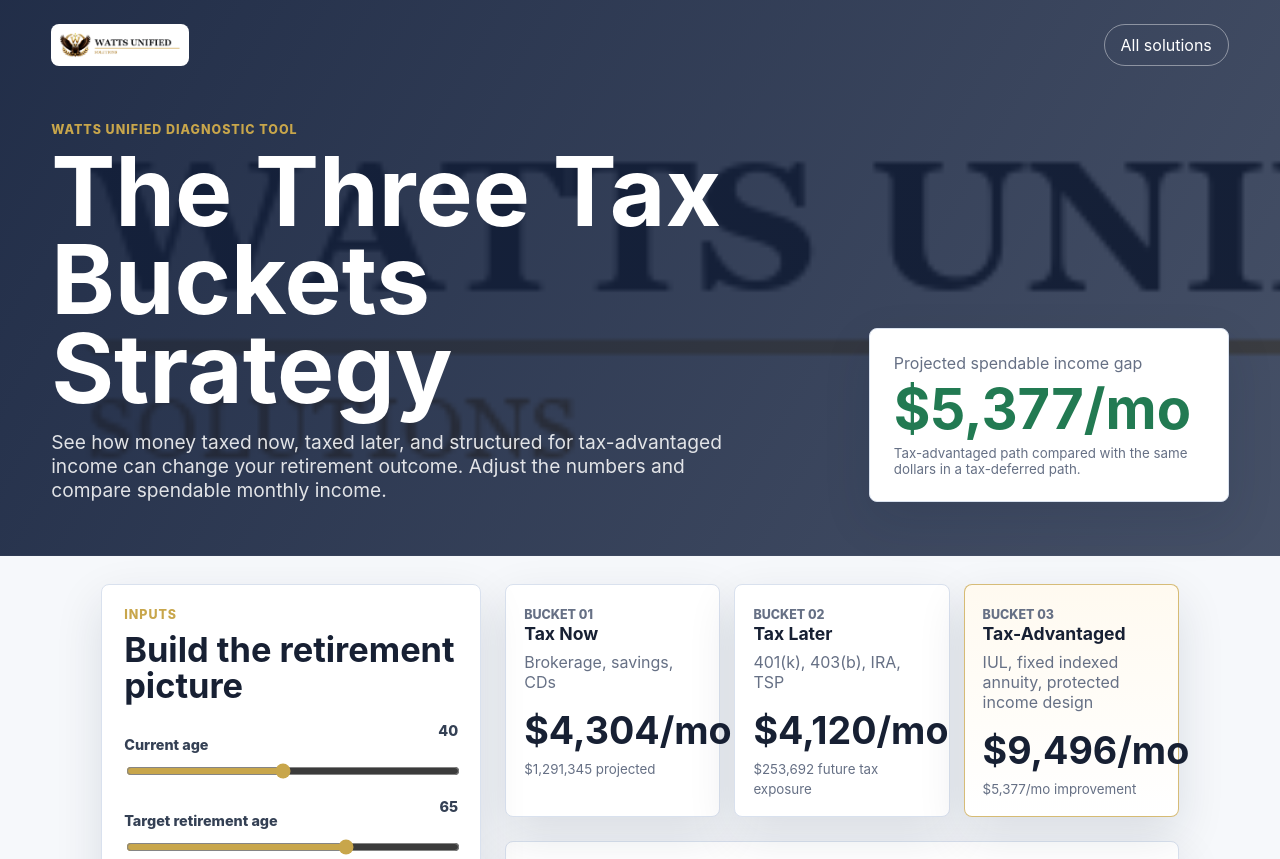
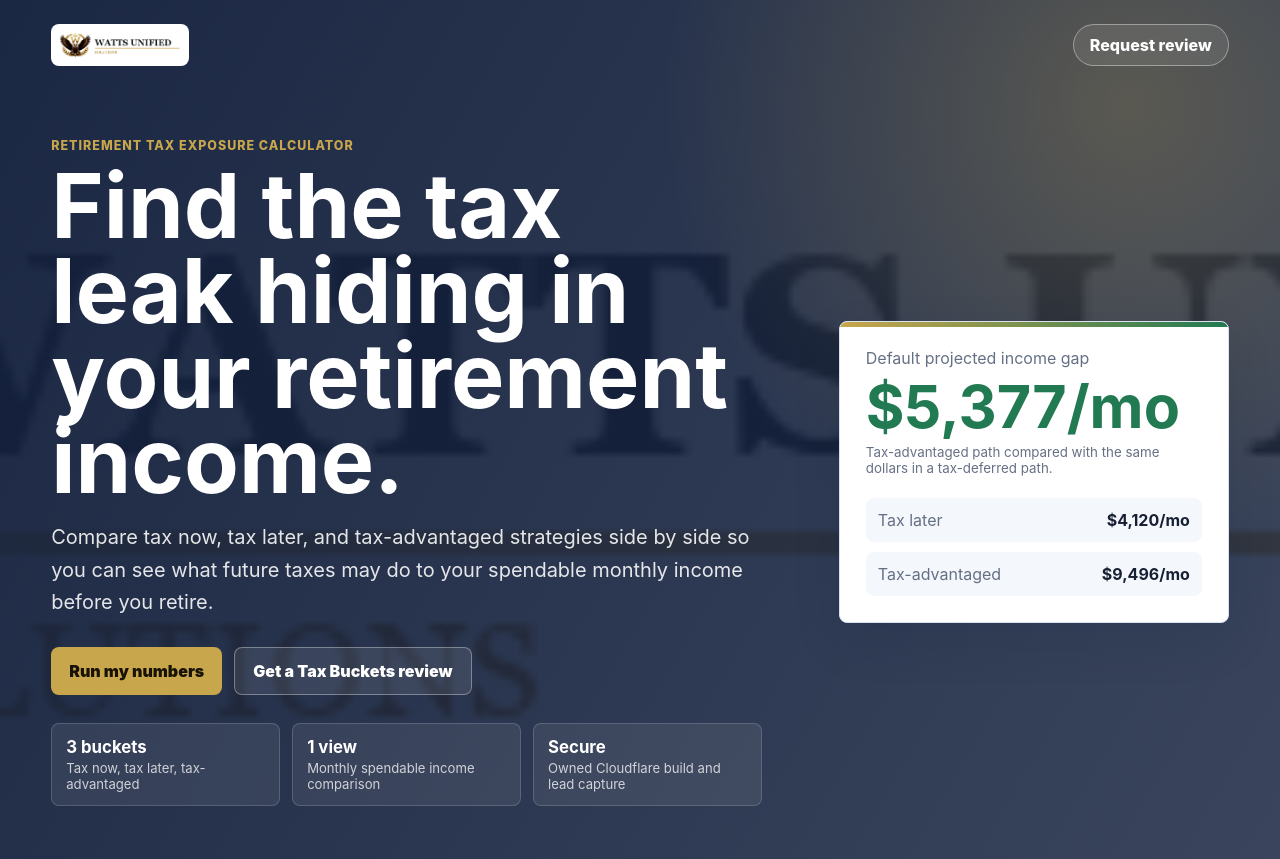
Before and after one commit to wattsunifiedsolutions/watts-owned-tools, a website: page tools/tax-buckets/public/index.html in a window 1280 px wide. Shown: the top 859 px of the page. Drawn offline with Linux system fonts and the light colour scheme.

Commit message:
Improve Tax Buckets hero conversion and SEO

```diff
--- a/tools/tax-buckets/public/app.js
+++ b/tools/tax-buckets/public/app.js
@@ -133,8 +133,10 @@ function calculate() {
   byId("taxableIncome").textContent = monthlyMoney(taxableIncome);
   byId("taxableBalance").textContent = `${money.format(taxableBalance)} projected`;
   byId("deferredIncome").textContent = monthlyMoney(deferredIncome);
+  byId("heroDeferred").textContent = monthlyMoney(deferredIncome);
   byId("deferredTax").textContent = `${money.format(taxExposure)} future tax exposure`;
   byId("advantagedIncome").textContent = monthlyMoney(advantagedIncome);
+  byId("heroAdvantaged").textContent = monthlyMoney(advantagedIncome);
   byId("incomeGap").textContent = `${monthlyMoney(Math.max(0, incomeGap))} improvement`;
   byId("heroGap").textContent = monthlyMoney(Math.max(0, incomeGap));
   byId("yearsToRetirement").textContent = years;
--- a/tools/tax-buckets/public/index.html
+++ b/tools/tax-buckets/public/index.html
@@ -3,37 +3,83 @@
   <head>
     <meta charset="UTF-8" />
     <meta name="viewport" content="width=device-width, initial-scale=1.0" />
-    <title>The Three Tax Buckets Strategy | Watts Unified Solutions</title>
+    <title>Tax Buckets Calculator | Compare Tax Now, Tax Later, Tax-Free Income</title>
     <meta
       name="description"
-      content="Compare taxable, tax-deferred, and tax-advantaged retirement strategies with an owned Watts Unified Solutions calculator."
+      content="Use the Watts Unified Tax Buckets Calculator to compare taxable, tax-deferred, and tax-advantaged retirement income before future taxes reduce your spendable income."
     />
     <link rel="canonical" href="https://taxbuckets.wattsunified.com/" />
     <link rel="icon" type="image/svg+xml" href="/favicon.svg" />
+    <meta property="og:title" content="Tax Buckets Calculator | Watts Unified Solutions" />
+    <meta
+      property="og:description"
+      content="Compare tax now, tax later, and tax-advantaged retirement income in one interactive calculator."
+    />
+    <meta property="og:type" content="website" />
+    <meta property="og:url" content="https://taxbuckets.wattsunified.com/" />
+    <meta property="og:image" content="https://taxbuckets.wattsunified.com/assets/external/36aecca15980-c4b4ebc2-e7e0-458d-b606-6adcee762f5d.png" />
+    <meta name="twitter:card" content="summary_large_image" />
+    <meta name="twitter:title" content="Tax Buckets Calculator | Watts Unified Solutions" />
+    <meta
+      name="twitter:description"
+      content="See how future taxes can affect your retirement income and compare tax-advantaged alternatives."
+    />
     <link rel="stylesheet" href="/styles.css" />
+    <script type="application/ld+json">
+      {
+        "@context": "https://schema.org",
+        "@type": "FinancialProduct",
+        "name": "Tax Buckets Calculator",
+        "provider": {
+          "@type": "Organization",
+          "name": "Watts Unified Solutions",
+          "url": "https://wattsunified.com/"
+        },
+        "description": "An interactive retirement income calculator comparing taxable, tax-deferred, and tax-advantaged retirement strategies."
+      }
+    </script>
   </head>
   <body>
     <main class="shell">
       <section class="hero">
         <nav class="brandbar" aria-label="Watts Unified Solutions">
-          <img src="/assets/external/36aecca15980-c4b4ebc2-e7e0-458d-b606-6adcee762f5d.png" alt="Watts Unified Solutions" />
-          <a href="https://wattsunified.com/solutions">All solutions</a>
+          <img
+            src="/assets/external/36aecca15980-c4b4ebc2-e7e0-458d-b606-6adcee762f5d.png"
+            alt="Watts Unified Solutions"
+            width="138"
+            height="52"
+            fetchpriority="high"
+          />
+          <a href="#review">Request review</a>
         </nav>
 
         <div class="hero-grid">
           <div>
-            <p class="eyebrow">Watts Unified diagnostic tool</p>
-            <h1>The Three Tax Buckets Strategy</h1>
+            <p class="eyebrow">Retirement tax exposure calculator</p>
+            <h1>Find the tax leak hiding in your retirement income.</h1>
             <p class="lead">
-              See how money taxed now, taxed later, and structured for tax-advantaged income can change your
-              retirement outcome. Adjust the numbers and compare spendable monthly income.
+              Compare tax now, tax later, and tax-advantaged strategies side by side so you can see what future taxes
+              may do to your spendable monthly income before you retire.
             </p>
+            <div class="hero-actions" aria-label="Primary actions">
+              <a class="button primary" href="#calculator">Run my numbers</a>
+              <a class="button secondary" href="#review">Get a Tax Buckets review</a>
+            </div>
+            <ul class="hero-proof" aria-label="What this calculator shows">
+              <li><strong>3 buckets</strong><span>Tax now, tax later, tax-advantaged</span></li>
+              <li><strong>1 view</strong><span>Monthly spendable income comparison</span></li>
+              <li><strong>Secure</strong><span>Owned Cloudflare build and lead capture</span></li>
+            </ul>
           </div>
-          <div class="hero-card" aria-live="polite">
-            <span>Projected spendable income gap</span>
-            <strong id="heroGap">$0/mo</strong>
+          <aside class="hero-card" aria-live="polite">
+            <span>Default projected income gap</span>
+            <strong id="heroGap">$5,377/mo</strong>
               <small>Tax-advantaged path compared with the same dollars in a tax-deferred path.</small>
-          </div>
+            <div class="mini-results">
+              <div><span>Tax later</span><b id="heroDeferred">$4,120/mo</b></div>
+              <div><span>Tax-advantaged</span><b id="heroAdvantaged">$9,496/mo</b></div>
+            </div>
+          </aside>
         </div>
       </section>
 
@@ -171,7 +217,7 @@
         </section>
       </section>
 
-      <section class="lead-capture">
+      <section class="lead-capture" id="review">
         <div>
           <p class="eyebrow">Secure review</p>
           <h2>Get the Tax Buckets breakdown for your exact situation</h2>
--- a/tools/tax-buckets/public/styles.css
+++ b/tools/tax-buckets/public/styles.css
@@ -40,12 +40,13 @@ a {
 
 .hero {
   background:
-    linear-gradient(120deg, rgba(20, 33, 61, 0.94), rgba(20, 33, 61, 0.78)),
+    radial-gradient(circle at 88% 12%, rgba(200, 166, 75, 0.28), transparent 34%),
+    linear-gradient(120deg, rgba(20, 33, 61, 0.97), rgba(20, 33, 61, 0.83)),
     url("/assets/external/36aecca15980-c4b4ebc2-e7e0-458d-b606-6adcee762f5d.png");
   background-position: center;
   background-size: cover;
   color: #fff;
-  padding: 24px clamp(18px, 4vw, 56px) 54px;
+  padding: 24px clamp(18px, 4vw, 56px) 64px;
 }
 
 .brandbar,
@@ -62,7 +63,7 @@ footer {
   align-items: center;
   justify-content: space-between;
   gap: 18px;
-  margin-bottom: 56px;
+  margin-bottom: clamp(38px, 6vw, 72px);
 }
 
 .brandbar img {
@@ -74,17 +75,20 @@ footer {
 }
 
 .brandbar a {
-  border: 1px solid rgba(255, 255, 255, 0.42);
+  border: 1px solid rgba(255, 255, 255, 0.38);
   border-radius: 999px;
+  background: rgba(255, 255, 255, 0.09);
   padding: 10px 16px;
   text-decoration: none;
+  font-weight: 800;
+  backdrop-filter: blur(8px);
 }
 
 .hero-grid {
   display: grid;
-  grid-template-columns: minmax(0, 1fr) minmax(260px, 360px);
-  gap: clamp(28px, 5vw, 70px);
-  align-items: end;
+  grid-template-columns: minmax(0, 1fr) minmax(300px, 390px);
+  gap: clamp(30px, 6vw, 82px);
+  align-items: center;
 }
 
 .eyebrow {
@@ -104,10 +108,10 @@ p {
 }
 
 h1 {
-  max-width: 780px;
+  max-width: 820px;
   margin-bottom: 18px;
-  font-size: clamp(2.7rem, 8vw, 6rem);
-  line-height: 0.92;
+  font-size: clamp(2.65rem, 7vw, 5.65rem);
+  line-height: 0.95;
 }
 
 h2 {
@@ -122,10 +126,73 @@ h3 {
 }
 
 .lead {
-  max-width: 680px;
+  max-width: 700px;
   margin-bottom: 0;
-  color: rgba(255, 255, 255, 0.86);
-  font-size: clamp(1rem, 2vw, 1.2rem);
+  color: rgba(255, 255, 255, 0.88);
+  font-size: clamp(1.02rem, 2vw, 1.25rem);
+  line-height: 1.62;
+}
+
+.hero-actions {
+  display: flex;
+  flex-wrap: wrap;
+  gap: 12px;
+  margin-top: 28px;
+}
+
+.button {
+  display: inline-flex;
+  align-items: center;
+  justify-content: center;
+  min-height: 48px;
+  border-radius: 8px;
+  padding: 13px 18px;
+  text-decoration: none;
+  font-weight: 900;
+}
+
+.button.primary {
+  background: var(--gold);
+  color: #171203;
+}
+
+.button.secondary {
+  border: 1px solid rgba(255, 255, 255, 0.34);
+  background: rgba(255, 255, 255, 0.09);
+  color: #fff;
+}
+
+.hero-proof {
+  display: grid;
+  grid-template-columns: repeat(3, minmax(0, 1fr));
+  gap: 12px;
+  max-width: 760px;
+  margin: 28px 0 0;
+  padding: 0;
+  list-style: none;
+}
+
+.hero-proof li {
+  border: 1px solid rgba(255, 255, 255, 0.16);
+  border-radius: 8px;
+  background: rgba(255, 255, 255, 0.08);
+  padding: 13px 14px;
+}
+
+.hero-proof strong,
+.hero-proof span {
+  display: block;
+}
+
+.hero-proof strong {
+  color: #fff;
+  font-size: 1.05rem;
+}
+
+.hero-proof span {
+  margin-top: 3px;
+  color: rgba(255, 255, 255, 0.76);
+  font-size: 0.82rem;
 }
 
 .hero-card,
@@ -140,7 +207,17 @@ h3 {
 
 .hero-card {
   color: var(--ink);
-  padding: 24px;
+  padding: 26px;
+  position: relative;
+  overflow: hidden;
+}
+
+.hero-card::before {
+  content: "";
+  position: absolute;
+  inset: 0 0 auto;
+  height: 5px;
+  background: linear-gradient(90deg, var(--gold), var(--green));
 }
 
 .hero-card span,
@@ -151,10 +228,33 @@ h3 {
 
 .hero-card strong {
   display: block;
-  margin: 8px 0;
+  margin: 9px 0 8px;
   color: var(--green);
-  font-size: clamp(2.1rem, 5vw, 3.5rem);
+  font-size: clamp(2.35rem, 5vw, 3.7rem);
   line-height: 1;
+}
+
+.mini-results {
+  display: grid;
+  gap: 10px;
+  margin-top: 22px;
+}
+
+.mini-results div {
+  display: flex;
+  justify-content: space-between;
+  gap: 14px;
+  border-radius: 8px;
+  background: var(--soft);
+  padding: 12px;
+}
+
+.mini-results span {
+  color: var(--muted);
+}
+
+.mini-results b {
+  color: var(--ink);
 }
 
 .workspace {
@@ -403,7 +503,8 @@ footer p {
   }
 
   .cards,
-  .summary-grid {
+  .summary-grid,
+  .hero-proof {
     grid-template-columns: 1fr 1fr;
   }
 }
@@ -417,7 +518,8 @@ footer p {
 
   .cards,
   .split,
-  .summary-grid {
+  .summary-grid,
+  .hero-proof {
     grid-template-columns: 1fr;
   }
 
```
